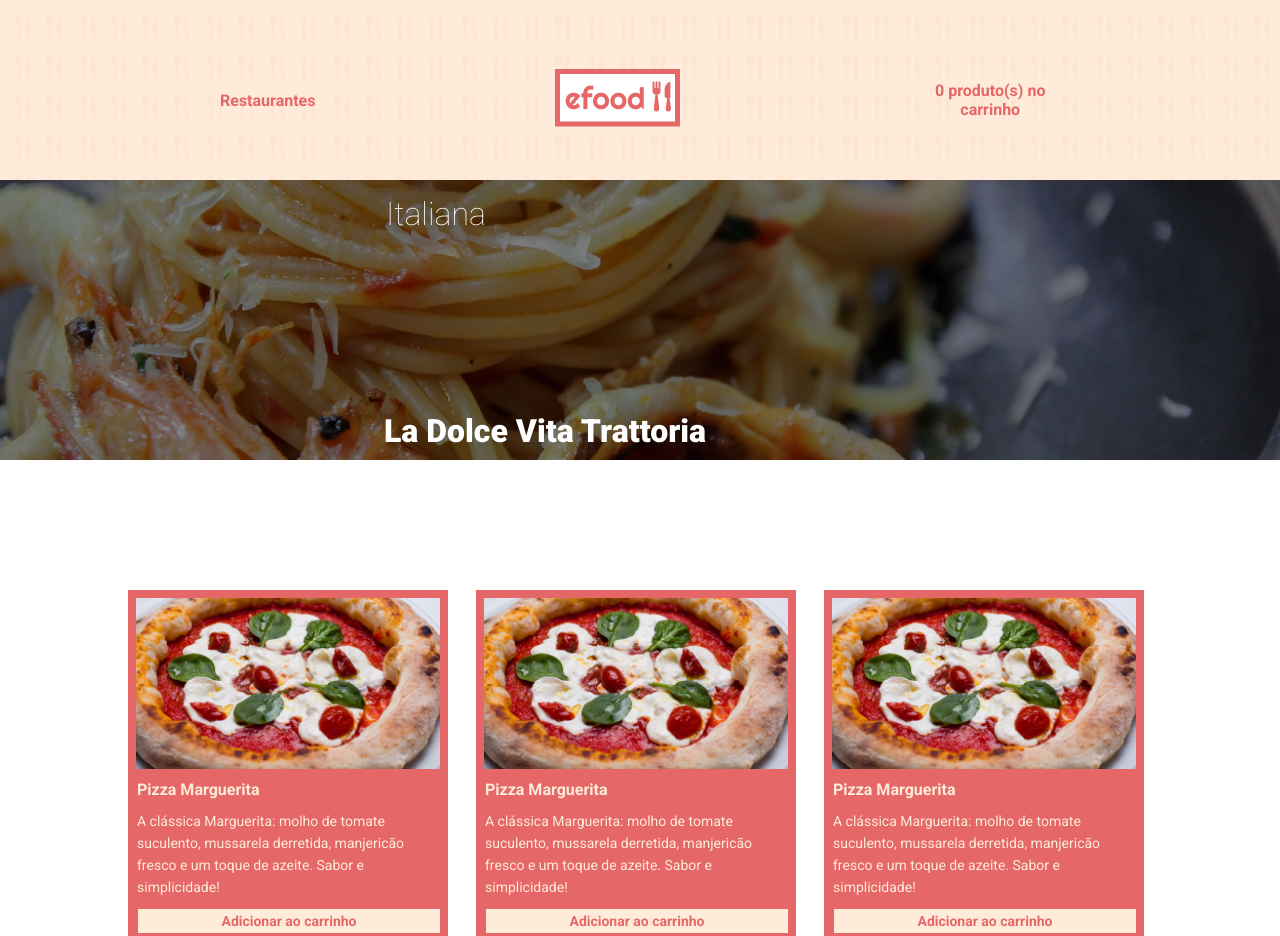
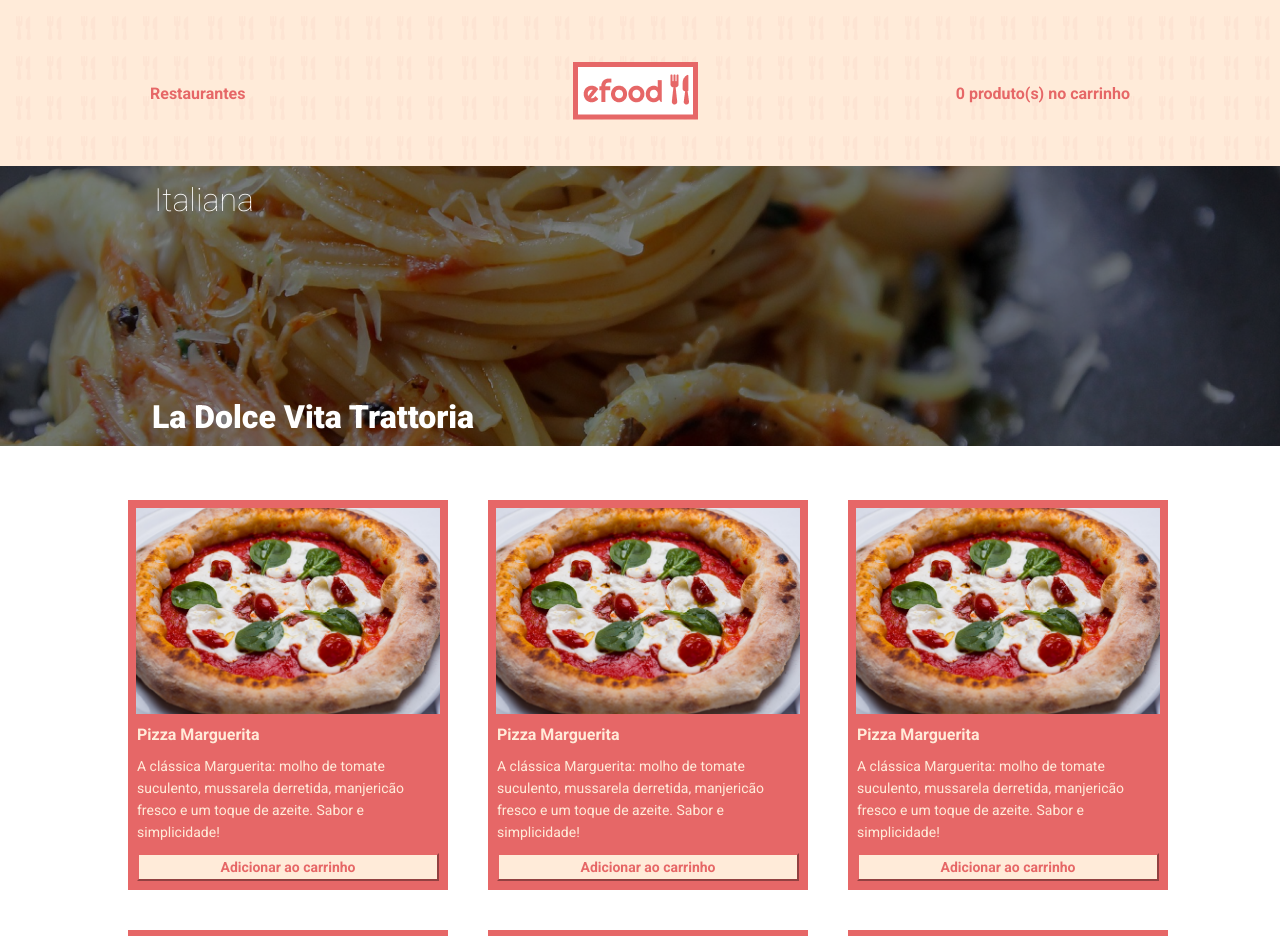
Before and after one commit to pedroluccs/projeto-01, a React (Create React App) app: page /Profile in a window 1280 px wide. Shown: the top 936 px of the page. Built offline with nearby package versions, Linux system fonts and the light colour scheme.

Commit message:
adicionado modal ao clicar em adicoinar ao carrinho

```diff
--- a/src/components/Food/Italian/index.tsx
+++ b/src/components/Food/Italian/index.tsx
@@ -1,3 +1,5 @@
+import React, { useState } from 'react'
+
 import {
   CardGrid,
   CardDescription,
@@ -9,66 +11,64 @@ import {
   TitleContainer
 } from './style'
 
-import pizza from '../../../assets/image3.png'
+import pizza from '../../../assets/modal-picture.png'
+import AlertModal from '../../Modal'
 
 const FoodCardContent = [
   {
     image: pizza,
     title: 'Pizza Marguerita',
     description:
-      'A clássica Marguerita: molho de tomate suculento, mussarela derretida, manjericão fresco e um toque de azeite. Sabor e simplicidade!',
-    tags: ['Italiana'],
-    rating: '4.1',
-    link: '/Profile'
+      'A clássica Marguerita: molho de tomate suculento, mussarela derretida, manjericão fresco e um toque de azeite. Sabor e simplicidade!'
   },
   {
     image: pizza,
     title: 'Pizza Marguerita',
     description:
-      'A clássica Marguerita: molho de tomate suculento, mussarela derretida, manjericão fresco e um toque de azeite. Sabor e simplicidade!',
-    tags: ['Italiana'],
-    rating: '4.1',
-    link: '/Profile'
+      'A clássica Marguerita: molho de tomate suculento, mussarela derretida, manjericão fresco e um toque de azeite. Sabor e simplicidade!'
   },
   {
     image: pizza,
     title: 'Pizza Marguerita',
     description:
-      'A clássica Marguerita: molho de tomate suculento, mussarela derretida, manjericão fresco e um toque de azeite. Sabor e simplicidade!',
-    tags: ['Italiana'],
-    rating: '4.1',
-    link: '/Profile'
+      'A clássica Marguerita: molho de tomate suculento, mussarela derretida, manjericão fresco e um toque de azeite. Sabor e simplicidade!'
   },
   {
     image: pizza,
     title: 'Pizza Marguerita',
     description:
-      'A clássica Marguerita: molho de tomate suculento, mussarela derretida, manjericão fresco e um toque de azeite. Sabor e simplicidade!',
-    tags: ['Italiana'],
-    rating: '4.1',
-    link: '/Profile'
+      'A clássica Marguerita: molho de tomate suculento, mussarela derretida, manjericão fresco e um toque de azeite. Sabor e simplicidade!'
   },
   {
     image: pizza,
     title: 'Pizza Marguerita',
     description:
-      'A clássica Marguerita: molho de tomate suculento, mussarela derretida, manjericão fresco e um toque de azeite. Sabor e simplicidade!',
-    tags: ['Italiana'],
-    rating: '4.1',
-    link: '/Profile'
+      'A clássica Marguerita: molho de tomate suculento, mussarela derretida, manjericão fresco e um toque de azeite. Sabor e simplicidade!'
   },
   {
     image: pizza,
     title: 'Pizza Marguerita',
     description:
-      'A clássica Marguerita: molho de tomate suculento, mussarela derretida, manjericão fresco e um toque de azeite. Sabor e simplicidade!',
-    tags: ['Italiana'],
-    rating: '4.1',
-    link: '/Profile'
+      'A clássica Marguerita: molho de tomate suculento, mussarela derretida, manjericão fresco e um toque de azeite. Sabor e simplicidade!'
   }
 ]
 
 const FoodCardList = () => {
+  const [showModal, setShowModal] = useState(false)
+  const [selectedCard, setSelectedCard] = useState<
+    null | (typeof FoodCardContent)[0]
+  >(null)
+
+  const handleOpenModal = (card: (typeof FoodCardContent)[0]) => {
+    setSelectedCard(card)
+    setShowModal(true)
+  }
+
+  const handleCloseModal = () => {
+    setShowModal(false)
+    setSelectedCard(null)
+  }
+
   return (
     <div className="container">
       <CardGrid>
@@ -82,11 +82,22 @@ const FoodCardList = () => {
                 <CardTitle>{card.title}</CardTitle>
               </TitleContainer>
               <CardDescription>{card.description}</CardDescription>
-              <CardButton to={card.link}>Adicionar ao carrinho</CardButton>
+              <CardButton onClick={() => handleOpenModal(card)}>
+                Adicionar ao carrinho
+              </CardButton>
             </CardText>
           </Card>
         ))}
       </CardGrid>
+      {showModal && selectedCard && (
+        <AlertModal
+          image={selectedCard.image}
+          title={selectedCard.title}
+          description={selectedCard.description}
+          price="R$ 60,00"
+          onClose={handleCloseModal}
+        />
+      )}
     </div>
   )
 }
--- a/src/components/Food/Italian/style.ts
+++ b/src/components/Food/Italian/style.ts
@@ -1,12 +1,12 @@
 import styled from 'styled-components'
 import { colors } from '../../../styles'
-import { Link } from 'react-router-dom'
 
 export const CardGrid = styled.div`
   display: grid;
   grid-template-columns: 1fr 1fr 1fr;
-  gap: 20px;
-  align-items: center;
+  place-items: center;
+  gap: 40px;
+  margin: 220px 100px 100px 0px;
 
   @media (max-width: 1024px) {
     grid-template-columns: 1fr;
@@ -23,7 +23,7 @@ export const Card = styled.div`
   border: 8px solid ${colors.red};
   background-color: ${colors.red};
   width: 320px;
-  height: 350px;
+  height: 390px;
 
   @media (max-width: 1024px) {
     width: 100%;
@@ -33,11 +33,13 @@ export const Card = styled.div`
 
 export const CardImg = styled.div`
   position: relative;
+  object-fit: cover;
+  overflow: hidden;
 
   img {
-    width: 100%;
+    width: 304px;
     height: 100%;
-    object-fit: cover;
+    object-fit: fit;
 
     @media (max-width: 1024px) {
       width: 105%;
@@ -84,17 +86,16 @@ export const CardDescription = styled.p`
     margin-left: 25px;
   }
 `
-export const CardButton = styled(Link)`
+export const CardButton = styled.button`
+  font-size: 14px;
+  font-weight: bold;
   display: inline-block;
   background-color: ${colors.beige};
   color: ${colors.red};
   padding: 4px 8px;
-  text-decoration: none;
-  margin: 1px;
   text-align: center;
   width: 100%;
-  font-weight: bold;
-  font-size: 14px;
+  border-color: ${colors.red};
 
   @media (max-width: 1024px) {
     width: 200px;
--- a/src/components/Footer/index.tsx
+++ b/src/components/Footer/index.tsx
@@ -8,6 +8,7 @@ import { Logo } from '../Hero/styles'
 const Footer = () => {
   return (
     <FooterContainer>
+      <div className="container">
         <Logo src={logoImage} />
         <SocialIcons>
           <img src={instagram} alt="" />
@@ -19,6 +20,7 @@ const Footer = () => {
           responsabilidade pela entrega, qualidade dos produtos é toda do
           estabelecimento contratado.
         </Copyright>
+      </div>
     </FooterContainer>
   )
 }
--- a/src/components/HeroProfile/index.tsx
+++ b/src/components/HeroProfile/index.tsx
@@ -1,6 +1,5 @@
 import {
   BackgroundImg,
-  Body,
   ProfileHeroBar,
   RestaurantTag,
   RestaurantName
@@ -11,19 +10,21 @@ import { NavLinkHero } from './styles'
 const HeroProfile = () => (
   <>
     <div className="header">
-      <Body>
       <ProfileHeroBar>
-          <NavLinkHero to="/">Restaurantes</NavLinkHero>
+        <NavLinkHero to="/">
+          <p>Restaurantes</p>
+        </NavLinkHero>
         <NavLinkHero to="/">
           <img src={logoImage} alt="" />
         </NavLinkHero>
-          <NavLinkHero to="#">0 produto(s) no carrinho</NavLinkHero>
+        <NavLinkHero to="#">
+          <p>0 produto(s) no carrinho</p>
+        </NavLinkHero>
       </ProfileHeroBar>
       <BackgroundImg>
         <RestaurantTag>Italiana</RestaurantTag>
         <RestaurantName>La Dolce Vita Trattoria</RestaurantName>
       </BackgroundImg>
-      </Body>
     </div>
   </>
 )
--- a/src/components/HeroProfile/styles.ts
+++ b/src/components/HeroProfile/styles.ts
@@ -7,38 +7,26 @@ import { colors } from '../../styles'
 export const ProfileHeroBar = styled.div`
   background-image: url(${backgroundImage});
   display: flex;
-  align-items: center;
-  text-align: center;
+  justify-content: space-between;
   position: relative;
-  justify-content: space-between;
-  height: 200px;
-  padding: 100px;
+  height: 186px;
+  max-width: 1366px;
+  place-items: center;
 
   @media (max-width: 1024px) {
     width: 100%;
     height: 100px;
     display: flex;
-    padding: 0px;
   }
 `
-export const NavLinkHero = styled(Link)`
-  text-decoration: none;
-  font-size: 16px;
-  font-weight: bold;
-  margin: 120px;
 
-  @media (max-width: 1024px) {
-    margin: 10px;
-  }
-`
 export const BackgroundImg = styled.div`
   background-image: url(${backgroundImage2});
-  background-position: center;
-  background-size: cover;
   position: relative;
   display: block;
   width: 100%;
   height: 280px;
+  max-width: 1366px;
   bottom: 20px;
 
   @media (max-width: 1024px) {
@@ -48,10 +36,28 @@ export const BackgroundImg = styled.div`
   }
 `
 
+export const NavLinkHero = styled(Link)`
+  text-decoration: none;
+  font-size: 16px;
+  font-weight: bold;
+
+  img {
+    margin-left: 70px;
+  }
+
+  p {
+    margin: 150px;
+  }
+
+  @media (max-width: 1024px) {
+    margin: 10px;
+  }
+`
+
 export const RestaurantTag = styled.div`
   position: absolute;
   top: 10px;
-  left: 47vh;
+  left: 18vh;
 
   color: ${colors.white};
   padding: 5px 10px;
@@ -64,18 +70,10 @@ export const RestaurantTag = styled.div`
     left: 10px;
   }
 `
-
-export const Body = styled.body`
-  margin: 0px 0px 110px;
-
-  @media (max-width: 1024px) {
-    margin: 0 auto;
-  }
-`
 export const RestaurantName = styled.div`
   position: absolute;
   bottom: 10px;
-  left: 48vh;
+  left: 19vh;
   color: white;
   font-size: 32px;
   font-weight: 900;
--- /dev/null
+++ b/src/components/Modal/index.tsx
@@ -0,0 +1,55 @@
+import React, { useState } from 'react'
+import {
+  CloseButton,
+  ModalButton,
+  ModalContent,
+  ModalDescription,
+  ModalImage,
+  ModalOverlay,
+  ModalTitle
+} from './style'
+
+type AlertModalProps = {
+  image: string
+  title: string
+  description: string
+  price: string
+  onClose: () => void
+}
+
+const AlertModal: React.FC<AlertModalProps> = ({
+  image,
+  title,
+  description,
+  price,
+  onClose
+}) => {
+  return (
+    <ModalOverlay>
+      <ModalContent>
+        <ModalImage src={image} alt={title} />
+        <CloseButton onClick={onClose}>&times;</CloseButton>
+        <div className="modal">
+          <ModalTitle>{title}</ModalTitle>
+          <ModalDescription>
+            A pizza Margherita é uma pizza clássica da culinária italiana,
+            reconhecida por sua simplicidade e sabor inigualável. Ela é feita
+            com uma base de massa fina e crocante, coberta com molho de tomate
+            fresco, queijo mussarela de alta qualidade, manjericão fresco e
+            azeite de oliva extra-virgem. A combinação de sabores é perfeita,
+            com o molho de tomate suculento e ligeiramente ácido, o queijo
+            derretido e cremoso e as folhas de manjericão frescas, que adicionam
+            um toque de sabor herbáceo. É uma pizza simples, mas deliciosa, que
+            agrada a todos os paladares e é uma ótima opção para qualquer
+            ocasião.
+            <br />
+            <br />
+            Serve: de 2 a 3 pessoas
+          </ModalDescription>
+          <ModalButton>Adicionar ao carrinho - {price}</ModalButton>
+        </div>
+      </ModalContent>
+    </ModalOverlay>
+  )
+}
+export default AlertModal
--- /dev/null
+++ b/src/components/Modal/style.ts
@@ -0,0 +1,71 @@
+import styled from 'styled-components'
+import { colors } from '../../styles'
+
+export const ModalOverlay = styled.div`
+  position: fixed;
+  top: 0;
+  left: 0;
+  right: 0;
+  bottom: 0;
+  background-color: rgba(0, 0, 0, 0.8);
+  display: flex;
+  align-items: center;
+  justify-content: center;
+  z-index: 1000;
+`
+
+export const ModalContent = styled.div`
+  background-color: ${colors.red};
+  padding: 30px;
+  border-radius: 8px;
+  max-width: 1024px;
+  height: 344px;
+  width: 100%;
+  gap: 18px;
+  position: relative;
+  display: flex;
+`
+
+export const ModalImage = styled.img`
+  width: 100%px;
+  height: 280px;
+  object-fit: cover;
+  overflow: hidden;
+  display: flex;
+`
+
+export const ModalTitle = styled.h2`
+  font-size: 18px;
+  font-wight: 900;
+  color: ${colors.white};
+  margin-bottom: 18px;
+`
+
+export const ModalDescription = styled.p`
+  color: ${colors.white};
+  font-weight: 400;
+  font-size: 14px;
+  line-height: 22px;
+  margin-bottom: 18px;
+`
+
+export const ModalButton = styled.button`
+  background-color: ${colors.white};
+  color: ${colors.red};
+  padding: 5px 5px;
+  border: none;
+  cursor: pointer;
+  font-weight: 700;
+  font-size: 14px;
+`
+
+export const CloseButton = styled.button`
+  position: absolute;
+  top: 1px;
+  right: 10px;
+  background: transparent;
+  border: none;
+  font-size: 2em;
+  cursor: pointer;
+  color: ${colors.white};
+`
--- a/src/styles.ts
+++ b/src/styles.ts
@@ -25,14 +25,24 @@ export const GlobalCss = createGlobalStyle`
 .container {
   max-width: 1024px;
   width: 100%;
-  margin: 0 auto;}
-}
+  margin: 0 auto;
+
+  }
+
 
 .header {
   max-width: 1366px;
   max-height: 280px;
   width: 100%;
   margin: 0 auto;
+  justify-content: center
+  }
+
+  .modal {
+  max-width: 1024px;
+  width: 100%;
+  display: block;
+  text-align: left;'
 
   }
 
```
Also changed, not shown: src/assets/modal-picture.png (added). Lines whose indentation alone changed are shown as unchanged.
